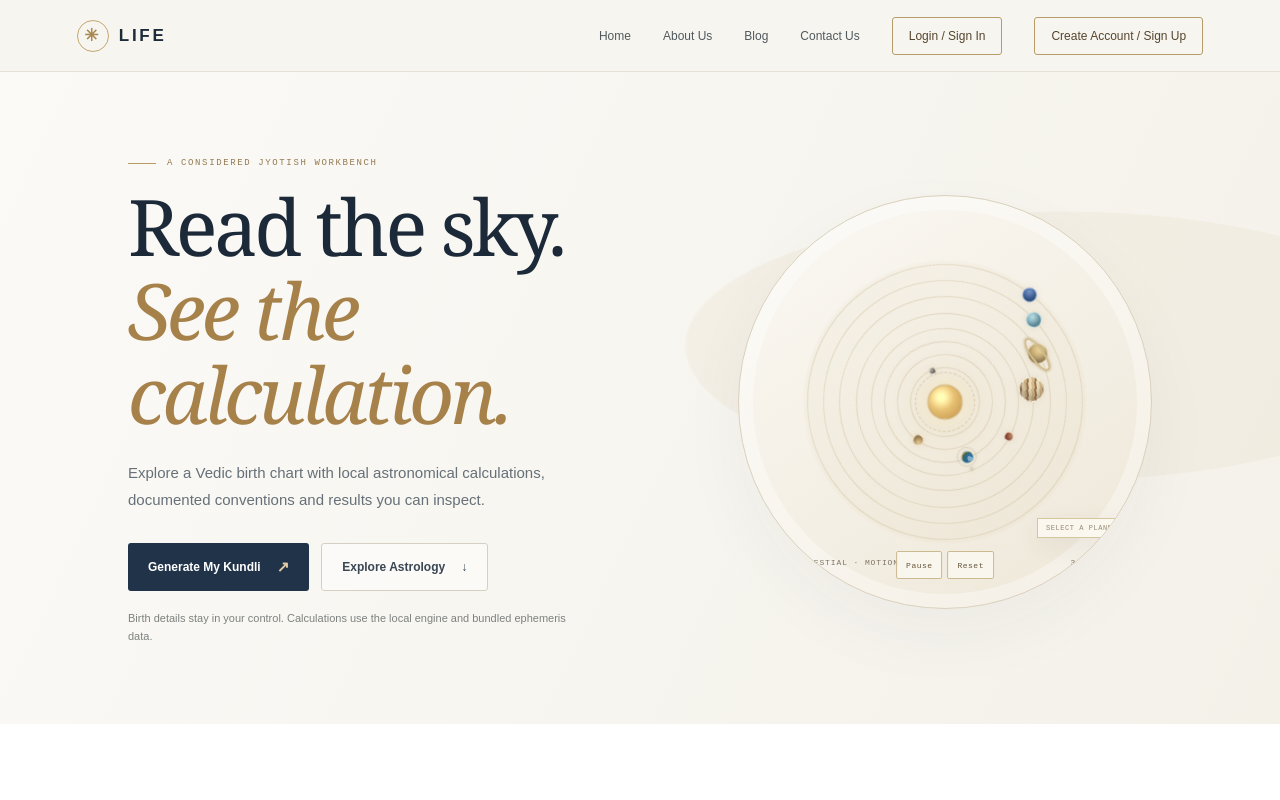
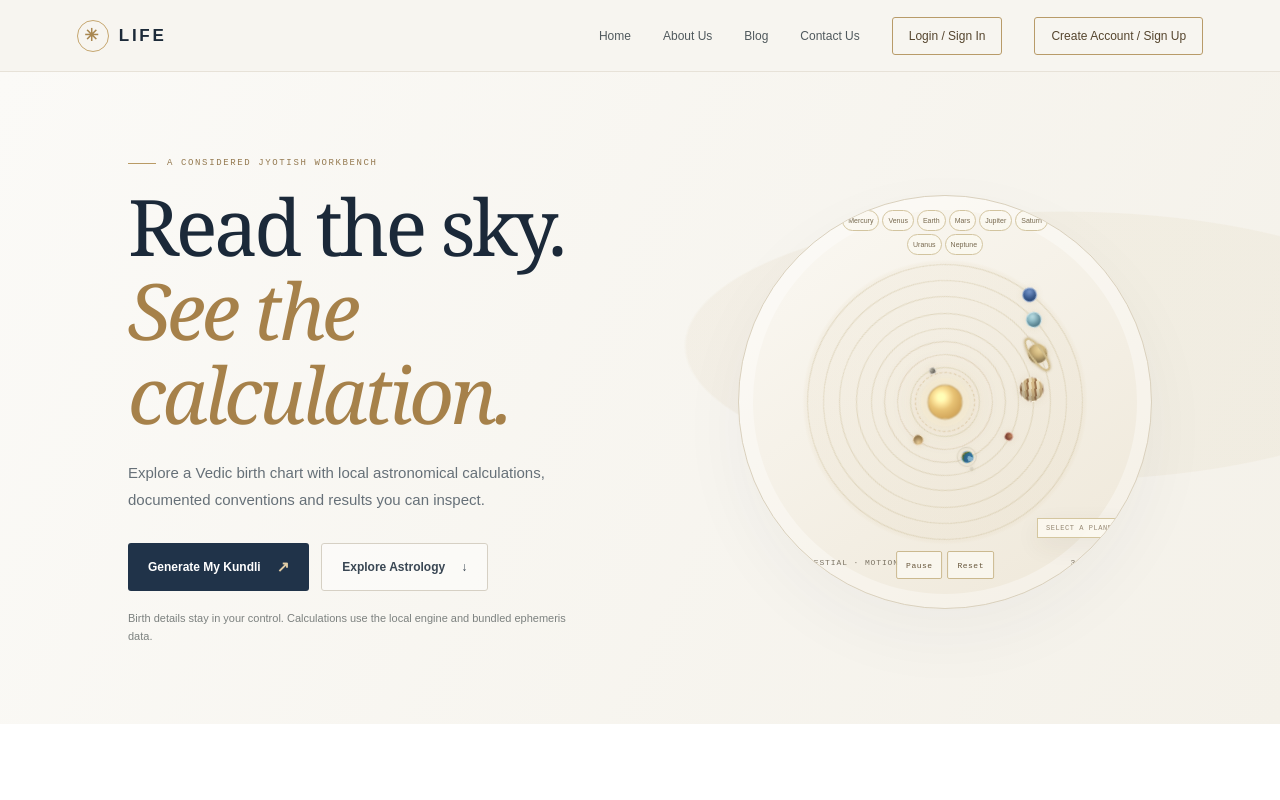
Before and after one commit to trae0881-ship-it/Life, a Next.js app: page / in a window 1280 px wide. Shown: the top 800 px of the page. Built offline with nearby package versions, Linux system fonts and the light colour scheme; no server answers.

Commit message:
add ui moon sun component

```diff
--- a/src/app/CosmicSolarSystem.tsx
+++ b/src/app/CosmicSolarSystem.tsx
@@ -64,6 +64,19 @@ export default function CosmicSolarSystem() {
         </div>
       ))}
 
+      <div className="cosmic-planet-picker" aria-label="Choose a planet">
+        {PLANETS.map((planet) => (
+          <button
+            type="button"
+            key={`picker-${planet.id}`}
+            aria-pressed={selected === planet.id}
+            onClick={() => setSelected((current) => current === planet.id ? null : planet.id)}
+          >
+            {planet.name}
+          </button>
+        ))}
+      </div>
+
       <div className="cosmic-controls" aria-label="Solar system animation controls">
         <button type="button" onClick={() => setPaused((current) => !current)} aria-pressed={paused}>
           {paused ? "Resume" : "Pause"}
--- a/src/app/homepage.css
+++ b/src/app/homepage.css
@@ -391,6 +391,36 @@
   display: flex;
   gap: 5px;
   transform: translateX(-50%);
+}
+
+.cosmic-planet-picker {
+  position: absolute;
+  z-index: 13;
+  left: 50%;
+  top: 3.5%;
+  max-width: 82%;
+  display: flex;
+  justify-content: center;
+  flex-wrap: wrap;
+  gap: 3px;
+  transform: translateX(-50%);
+}
+
+.cosmic-planet-picker button {
+  min-height: 21px;
+  padding: 0 5px;
+  border: 1px solid #d2c49f;
+  border-radius: 20px;
+  background: #fbf8f0d9;
+  color: #77694f;
+  font: 7px var(--sans);
+  cursor: pointer;
+}
+
+.cosmic-planet-picker button[aria-pressed="true"] {
+  border-color: #9c7d49;
+  background: #eee3c7;
+  color: #5f4d31;
 }
 
 .cosmic-controls button {
```
Also changed, not shown: 1 other file (tests, documents, lock files or other folders).
